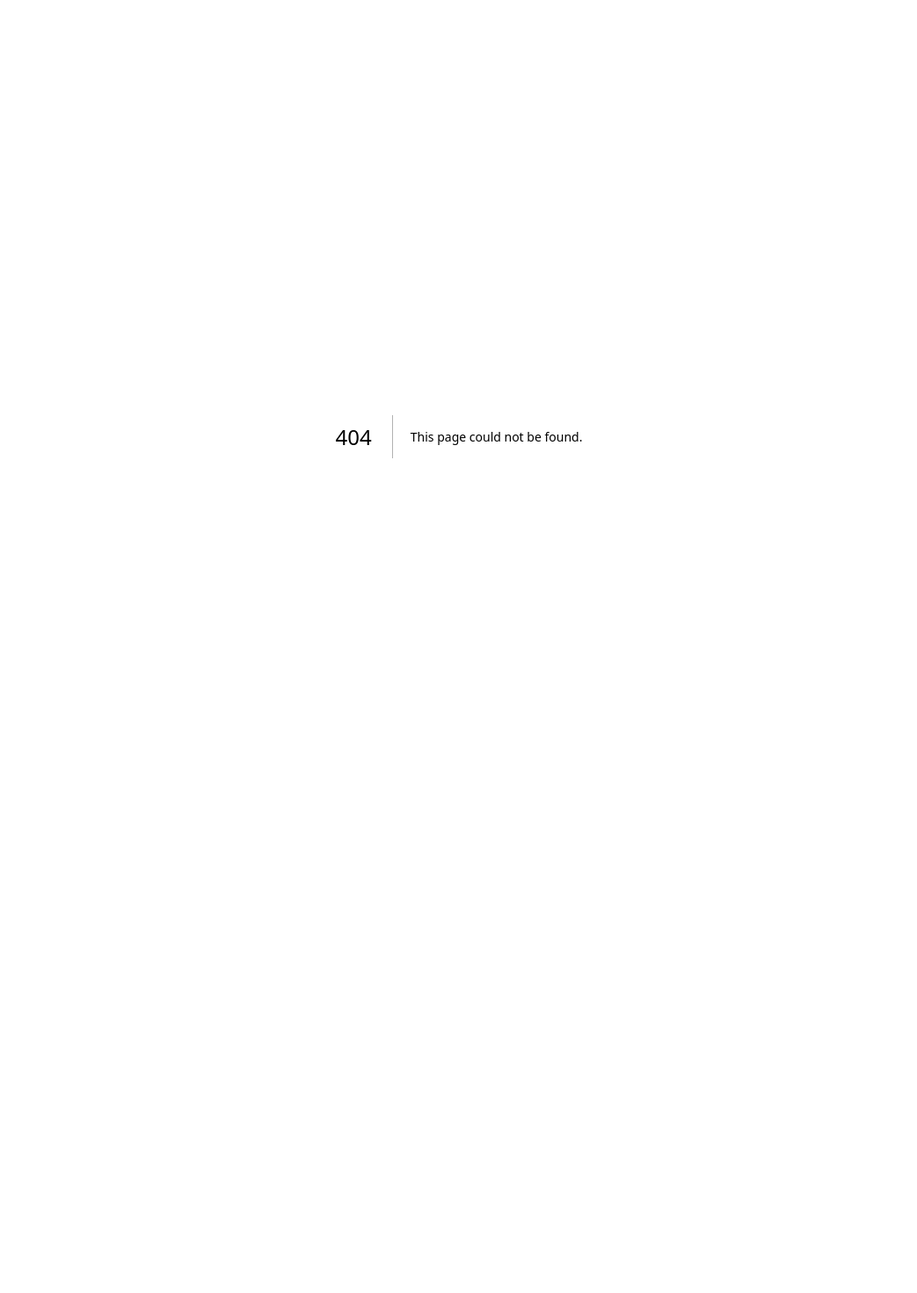
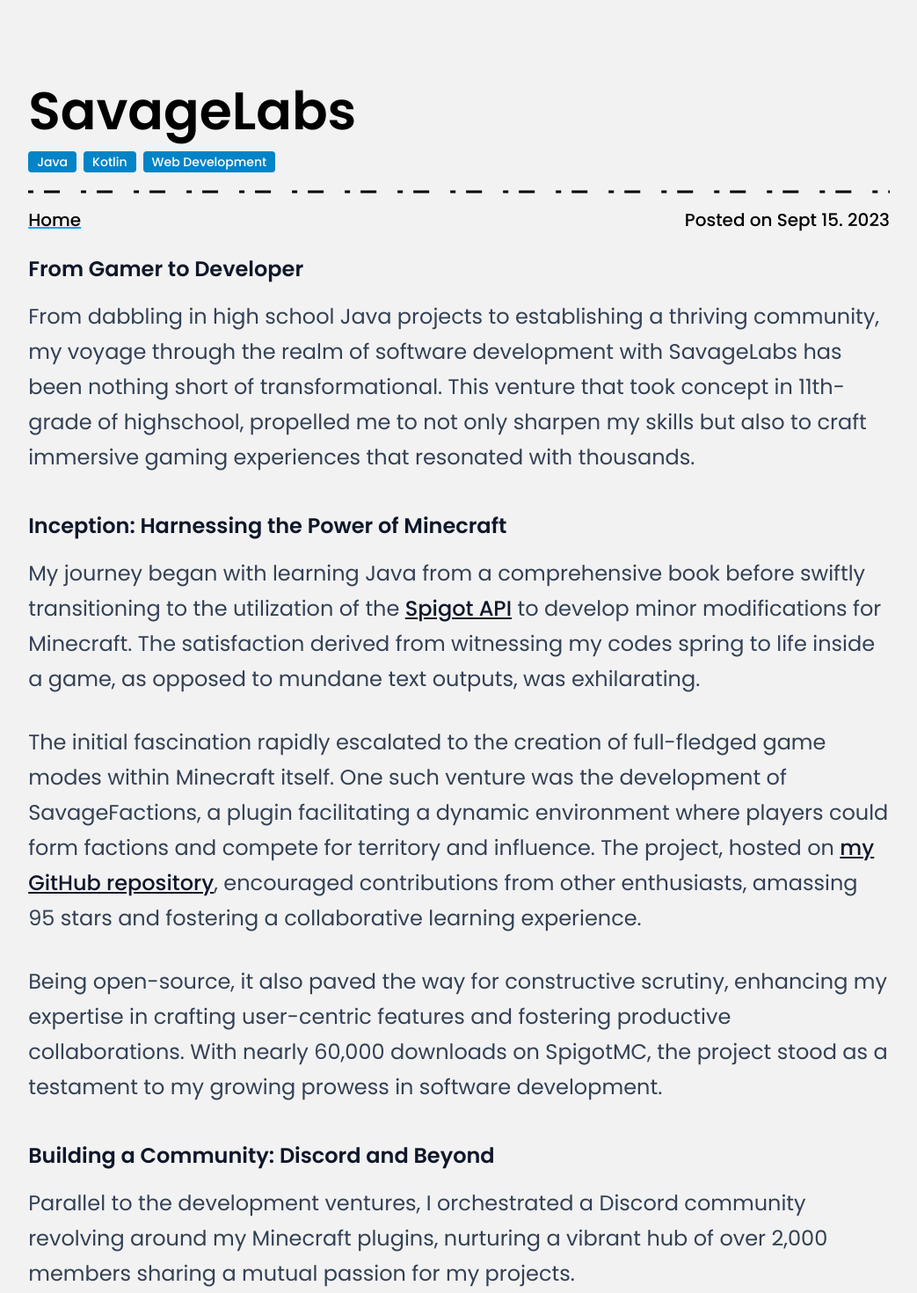
Before and after one commit to prosavage/personal-site-v3, a Next.js app: page /projects/savagelabs in a window 1280 px wide. Before the commit this address had no page. Shown: the top 1470 px of the page at 88% size, without its empty margins (118-1161 px from the left). Before the commit the page ends 992 px from the top, so only its background shows below. Built offline with nearby package versions, Linux system fonts and the light colour scheme.

Commit message:
SavageLabs

```diff
--- a/src/app/components/notable-projects/NotableProjectEntry.tsx
+++ b/src/app/components/notable-projects/NotableProjectEntry.tsx
@@ -1,5 +1,5 @@
 "use client";
-import React from "react"
+import React, { useEffect } from "react"
 import { ArrowRight } from "./ArrowRight";
 import { useRouter } from "next/navigation"
 
@@ -14,17 +14,18 @@ export const NotableProjectEntry: React.FC<NotableProjectProps> = ({
 }) => {
       const router = useRouter()
 
-      router.prefetch(href)
+      useEffect(() => {
+            router.prefetch(href)
+      }, [])
       return (
             <div
-                  // data-location={href}
-                  onClick={() => router.push("/projects/enigmapool")}
+                  onClick={() => router.push(href)}
                   className="flex flex-col w-full border-2 border-dashed hover:border-solid rounded-md border-gray-300 mt-4 p-2 cursor-pointer group"
             >
                   <p className="text-xl underline font-semibold group-hover:decoration-sky-500 ease-in-out duration-200">{title}</p>
                   {children}
                   <div className="flex flex-row justify-end w-full">
-                        <p className="mr-1 hidden group-hover:block group-hover:text-sky-500">Learn More</p>
+                        <p className="mr-1 hidden group-hover:block group-hover:text-sky-500 ease-in-out duration-200">Learn More</p>
                         <ArrowRight className={"w-6 h-6 group-hover:text-sky-500 self-end ease-in-out duration-200 group-hover:animate-[bounceRight_1s_ease-in-out_infinite]"} />
                   </div>
             </div>
--- a/src/app/projects/components/ArticleLayout.tsx
+++ b/src/app/projects/components/ArticleLayout.tsx
@@ -24,7 +24,7 @@ export const ArticleLayout: React.FC<ArticleLayoutProps> = ({ title, children, t
                         <Link href={"/"}><p className="my-2 font-medium text-lg md:text-xl">Home</p></Link>
                         <p className="my-2 font-medium text-lg md:text-xl">Posted on {dateStr}</p>
                   </div>
-                  <div className="prose prose-slate sm:prose-xl md:prose-2xl lg:max-w-prose">
+                  <div className="my-4 prose prose-slate sm:prose-xl md:prose-2xl lg:max-w-prose">
                         {children}
                   </div>
                   <img src={"/hero-seperator.svg"} alt={"hero-seperator-border"} className={"w-full h-[4px] my-2"} />
--- a/src/app/projects/enigmapool/article.mdx
+++ b/src/app/projects/enigmapool/article.mdx
@@ -64,7 +64,7 @@ After all of this was implemented, I had a working stratum server! I was able to
 
 Following the establishment of the stratum server, my focus shifted towards the creation and integration of the remaining components necessary to launch a fully functional mining pool. This comprehensive development involved crafting a website, setting up cron jobs, and establishing a robust backend API.
 
-I opted to utilize [React](https://reactjs.org/) to build the website, while deploying [Express.js](https://expressjs.com/) to facilitate the backend API. For database management, I selected [MongoDB](https://www.mongodb.com/) as the optimal choice. Furthermore, I leveraged [Docker](https://www.docker.com/) to containerize all services, simplifying the deployment process to the server. For redundancy this, I incorporated [BullMQ](https://docs.bullmq.io/) to function as a share cache.
+I opted to utilize [React](https://reactjs.org/) to build the website, and utilized [Express.js](https://expressjs.com/) to build the backend API. I used [MongoDB](https://www.mongodb.com/) for my database. Also, I leveraged [Docker](https://www.docker.com/) to containerize all services. For redundancy, I incorporated [BullMQ](https://docs.bullmq.io/) to function as a share cache.
 
 I built the website using [NextJS](https://nextjs.org/) and deployed it on [Vercel](https://vercel.com/). Which automatically deploys my code, and uses edge-cdns to ensure my website is located close to all possible users.
 
--- /dev/null
+++ b/src/app/projects/savagelabs/article.mdx
@@ -0,0 +1,27 @@
+import {ArticleImage} from "./../components/ArticleImage.tsx"
+
+#### From Gamer to Developer
+
+From dabbling in high school Java projects to establishing a thriving community, my voyage through the realm of software development with SavageLabs has been nothing short of transformational. This venture that took concept in 11th-grade of highschool, propelled me to not only sharpen my skills but also to craft immersive gaming experiences that resonated with thousands.
+
+#### Inception: Harnessing the Power of Minecraft
+
+My journey began with learning Java from a comprehensive book before swiftly transitioning to the utilization of the [Spigot API](https://www.spigotmc.org/) to develop minor modifications for Minecraft. The satisfaction derived from witnessing my codes spring to life inside a game, as opposed to mundane text outputs, was exhilarating.
+
+The initial fascination rapidly escalated to the creation of full-fledged game modes within Minecraft itself. One such venture was the development of SavageFactions, a plugin facilitating a dynamic environment where players could form factions and compete for territory and influence. The project, hosted on [my GitHub repository](https://github.com/SavageLabs/SavageFactions), encouraged contributions from other enthusiasts, amassing 95 stars and fostering a collaborative learning experience.
+
+Being open-source, it also paved the way for constructive scrutiny, enhancing my expertise in crafting user-centric features and fostering productive collaborations. With nearly 60,000 downloads on SpigotMC, the project stood as a testament to my growing prowess in software development.
+
+#### Building a Community: Discord and Beyond
+
+Parallel to the development ventures, I orchestrated a Discord community revolving around my Minecraft plugins, nurturing a vibrant hub of over 2,000 members sharing a mutual passion for my projects.
+
+#### Webstore: A Foray into Entrepreneurship
+
+Venturing further, I harnessed ReactJS and ExpressJS to construct a webstore, serving as a dedicated platform to commercialize my Minecraft plugins. The webstore, equipped with OAuth authentication, versatile payment gateways, and automated updates via my [TeamCity CI](https://www.jetbrains.com/teamcity/) server, not only amplified my understanding of web development but also generated substantial revenue.
+
+<ArticleImage src={"/article/savagelabs/savagelabs-store.png"} alt={"SavageLabs store preview"}/>
+
+### Conclusion: A Fulfilling Journey
+
+After a fulfilling span of four years, the journey with SavageLabs reached a juncture where new learning horizons beckoned. Having honed my skills in Java and Kotlin, and successfully establishing a webstore, I discerned the time had come to draw the curtains on this chapter. Despite the shutdown, the knowledge acquired and the joy of building remain as everlasting imprints of a journey well-traversed, marking not an end but the onset of novel adventures in the expansive world of technology.
--- /dev/null
+++ b/src/app/projects/savagelabs/page.tsx
@@ -0,0 +1,8 @@
+import { ArticleLayout } from "../components/ArticleLayout"
+import ArticleContent from "./article.mdx"
+
+export default function Page() {
+      return <ArticleLayout title={"SavageLabs"} tags={["Java", "Kotlin", "Web Development"]} dateStr="Sept 15. 2023">
+            <ArticleContent/>
+      </ArticleLayout>
+}
--- a/src/app/sections/NotableProjects.tsx
+++ b/src/app/sections/NotableProjects.tsx
@@ -12,11 +12,9 @@ export const NotableProjects: React.FC<NotableProjectsProps> = ({ }) => {
                   <p className="h-10 text-xl md:text-2xl font-bold">Notable Projects</p>
                   <NotableProjectEntry title={"EnigmaPool"} href={"/projects/enigmapool"}>
                         <p>In this landmark project, I developed a cryptocurrency mining pool that enables individual miners to combine their computational resources. This collective power not only increases their chances of mining blocks but also ensures more frequent rewards, distributed according to each miner&apos;s contribution.</p>
-                        <ArticleImage
-                              className={"my-4 border-gray-500 group-hover:border-sky-500"}
-                              src="/article/enigmapool/architecture-breakdown.png"
-                              alt={"architecture"}
-                        />
+                  </NotableProjectEntry>
+                  <NotableProjectEntry title={"SavageLabs"} href={"/projects/savagelabs"}>
+                        <p>SavageLabs was a small development organization I had founded to encompass all of the minecraft plugins I had written. I wrote plugins that provided gameplay experiences to over 300,000 concurrent players.</p>
                   </NotableProjectEntry>
             </div>
       );
```
Also changed, not shown: public/article/savagelabs/savagelabs-store.png (added).
